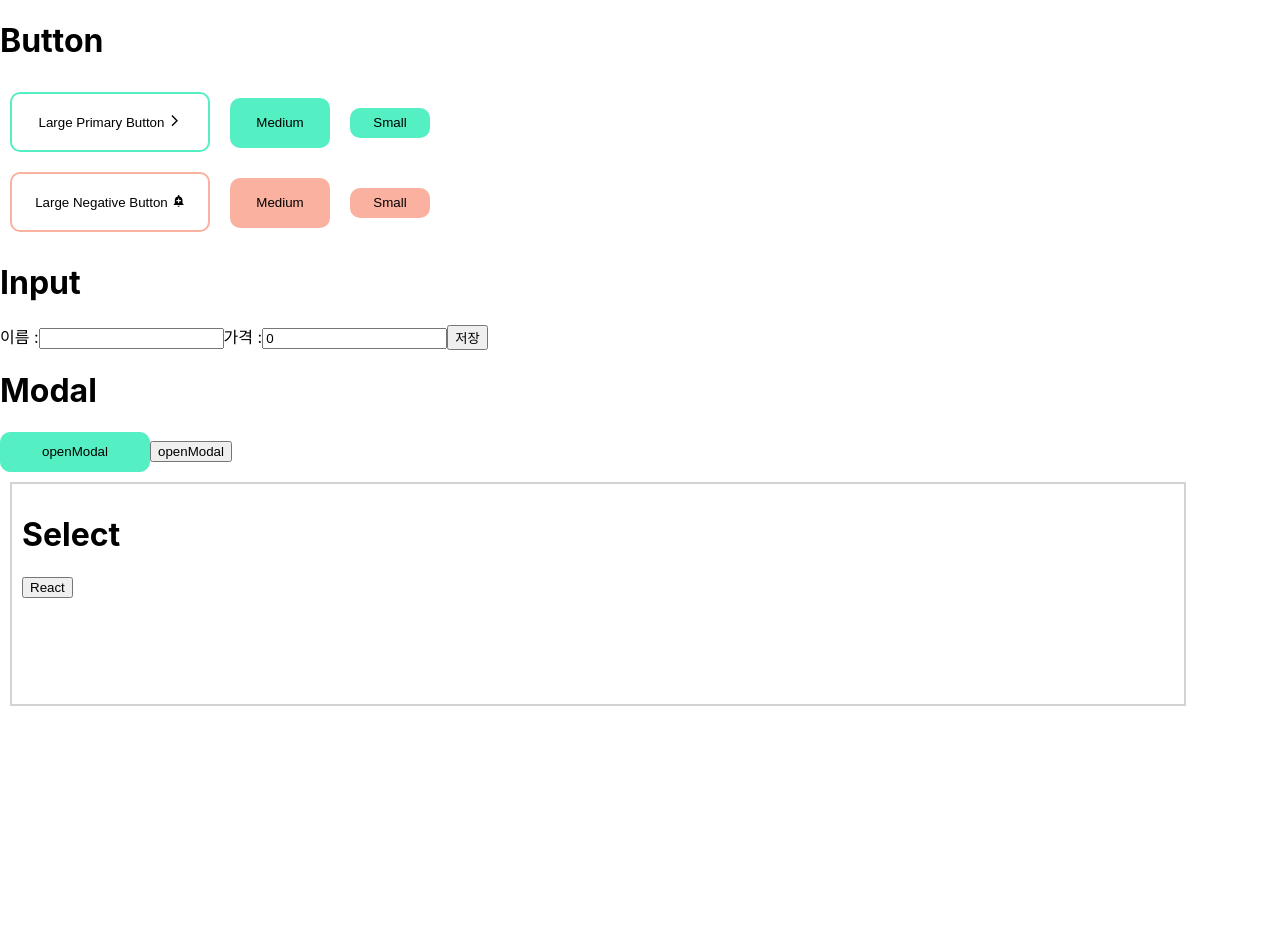
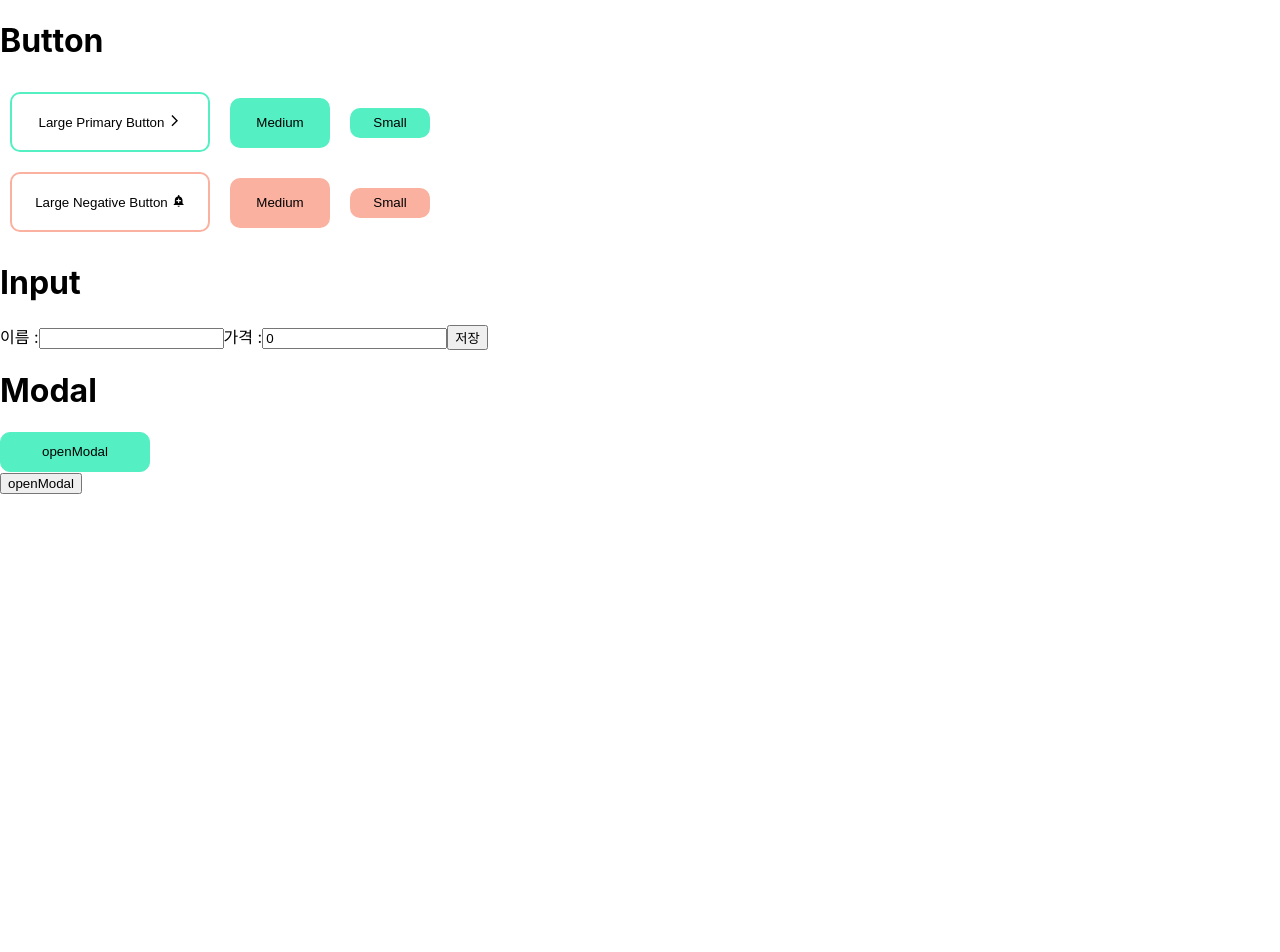
Before and after one commit to UkTheBlood/modal-page, a React (Create React App) app: page / in a window 1280 px wide. Shown: the top 952 px of the page. Before the commit the page ends 800 px from the top, so only its background shows below. Built offline with nearby package versions, Linux system fonts and the light colour scheme.

Commit message:
feat: modal2

```diff
--- a/src/components/Modal2.jsx
+++ b/src/components/Modal2.jsx
@@ -1,21 +1,207 @@
-import React, { useState } from 'react'
+// // import React, { useEffect, useRef, useState } from 'react'
+// // import styled from 'styled-components';
+
+// // function Modal2() {
+// //     const [modalState, setModalState] = useState(false)
+
+// //     const modalRef= useRef(null)
+
+// //     const modalOutSideClick = (e) => {
+// //         if(modalRef.current === e.target) {
+// //             setModalState(false)
+// //         }
+// //     }
+
+
+// //     return (
+// //         <>
+// //             <div>
+// //                 <button onClick={() => setModalState(true)}>openModal</button>
+// //                 {
+// //                     modalState === true
+// //                         ?
+// //                         <Test>
+// //                             <div onClick={(e) => modalOutSideClick(e)}>
+// //                                 <Container>
+// //                                     <p>닫기 버튼 1개가 있고, <br />
+// //                                         외부 영역을 누르면 모달이 닫혀요.
+// //                                     </p>
+// //                                     <button onClick={() => setModalState(false)}> X </button>
+// //                                 </Container>
+// //                             </div>
+// //                         </Test>
+// //                         : null
+// //                 }
+// //             </div>
+// //         </>
+// //     )
+// // }
+
+// // export default Modal2;
+
+// // const Container = styled.div`
+// //     width: 300px;
+// //     height: 300px;
+// //     border: 1px solid lightgray;
+// // `
+// // const Test = styled.div`
+// //     border: 1px solid red;
+// // `
+
+// import React, { useEffect, useRef, useState } from 'react'
+// import styled from 'styled-components';
+
+// function Modal2() {
+//     const [modalState, setModalState] = useState(false);
+//     const outsideRef = useRef(null);
+
+//     const releasePopup = () => {
+//         setModalState(true)
+//         document.body.style.overflow = "hidden";
+//     }
+
+//     const closeReleasePopup = () => {
+//         setModalState(false)
+//         document.body.style.overflow = "unset"
+//     }
+
+//     return (
+//         <>
+//             <div>
+//                 <button onClick={() => releasePopup()}>openModal</button>
+//                 {modalState && <ReleaseModal outsideRef={outsideRef} closeReleasePopup={closeReleasePopup} />}
+//             </div>
+//         </>
+//     )
+// }
+
+
+
+// function ReleaseModal({ closeReleasePopup, outsideRef }) {
+//     useEffect(() => {
+//         function handleClickOutside(event) {
+//             if(outsideRef.current && !outsideRef.current.contains(event.target)) {
+//                 console.log('div 외부 클릭 감지')
+//             }
+//         }
+//         document.addEventListener("click", handleClickOutside);
+//         return () => {
+//             document.removeEventListener("click", handleClickOutside)
+//         }
+
+//     }, [outsideRef])
+//     return (
+//         <>
+//             <div ref={outsideRef}>
+//                 <Layer onClick={() => closeReleasePopup()}>
+//                     <ModalLayer>
+//                         <p>닫기 버튼 1개가 있고 <br />
+//                             외부 영역을 누르면 모달이 닫혀요.
+//                         </p>
+//                         <button onClick={closeReleasePopup}> X </button>
+//                     </ModalLayer>
+//                 </Layer>
+//             </div>
+//         </>
+//     )
+// }
+
+// export default Modal2
+
+// const Layer = styled.div`
+//     z-index: 1500;
+//     display: block;
+//     background: rgba(0,0,0,0.3);
+//     position: fixed;
+//     top: 0;
+//     left: 0;
+//     right: 0;
+//     bottom: 0;
+// `
+// const ModalLayer = styled.div`
+//     z-index: 2000;
+//     width: 300px;
+//     height: 200px;
+//     position:fixed;
+//     top:50%;
+//     left:50%;
+//     transform: translate(-50%, -50%) !important;
+//     background-color: white;
+// `
+
+
+// import { useState, useRef } from "react";
+// import styled from "styled-components";
+
+// const Modal2 = () => {
+//     const [modalState, setModalState] = useState(false);
+
+//     const outside = useRef();
+
+//     return (
+//         <>
+//             <button onClick={() => setModalState(true)}>모달 열기</button>
+//             {
+//                 modalState &&
+//                 <Container
+//                     ref={outside}
+//                     onClick={(e) => { if (e.target == outside.current) setModalState(false) }}
+//                 >
+//                     <div>
+//                         모달 내용
+//                         <button onClick={() => setModalState(false)}>취소</button>
+//                     </div>
+//                 </Container>
+//             }
+//         </>
+//     )
+
+// }
+
+// export default Modal2;
+
+// const Container = styled.div`
+//     width: 100%;
+//     height: 100%;
+//     background-color: rgba(0, 0, 0, 0.15);
+// `
+
+import React, { useRef, useState } from 'react'
+import styled from 'styled-components';
 
 function Modal2() {
-    const [modalState, setModalState] = useState(false)
+    const [modalState, setModalState] = useState(false);
+    const outside = useRef();
+
+    const modalOutSideClick = (e) => {
+        if(outside.current === e.target) {
+            setModalState(false)
+        }
+    }
+
     return (
         <>
+            <div>
+                <Wrap ref={outside} onClick={modalOutSideClick}>
                     <button onClick={() => setModalState(true)}>openModal</button>
                     {
                         modalState === true
                             ? <div>
                                 <p>닫기 버튼 1개가 있고, <br />
                                 외부 영역을 누르면 모달이 닫혀요.</p>
-                        <button onClick={() => setModalState(false)}> X </button>
+                                <button onClick={() => setModalState(false)}>X</button>
                             </div>
                             : null
                     }
+                </Wrap>
+            </div>
         </>
     )
 }
 
-export default Modal2;
+export default Modal2
+
+const Wrap = styled.div`
+    width: 100vw;
+    height: 100vh;
+`
```
Lines whose indentation alone changed are shown as unchanged.
